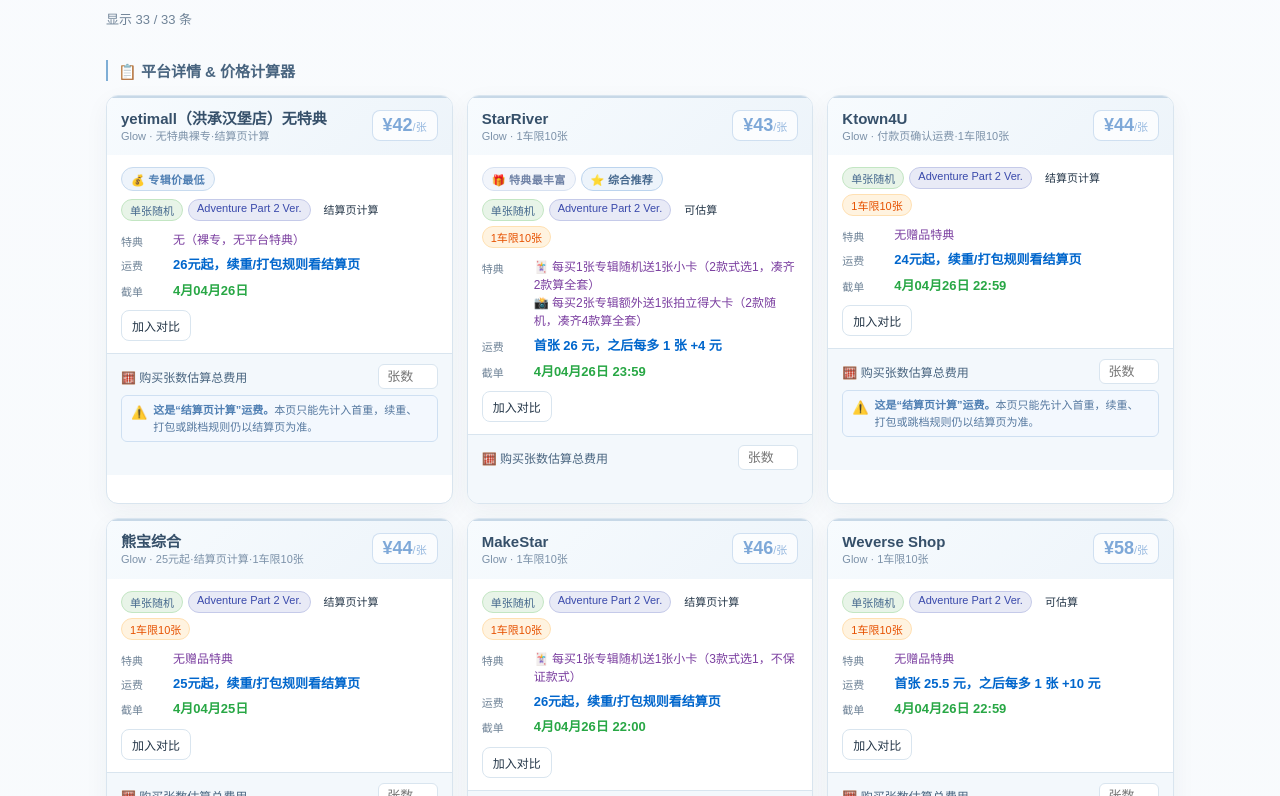
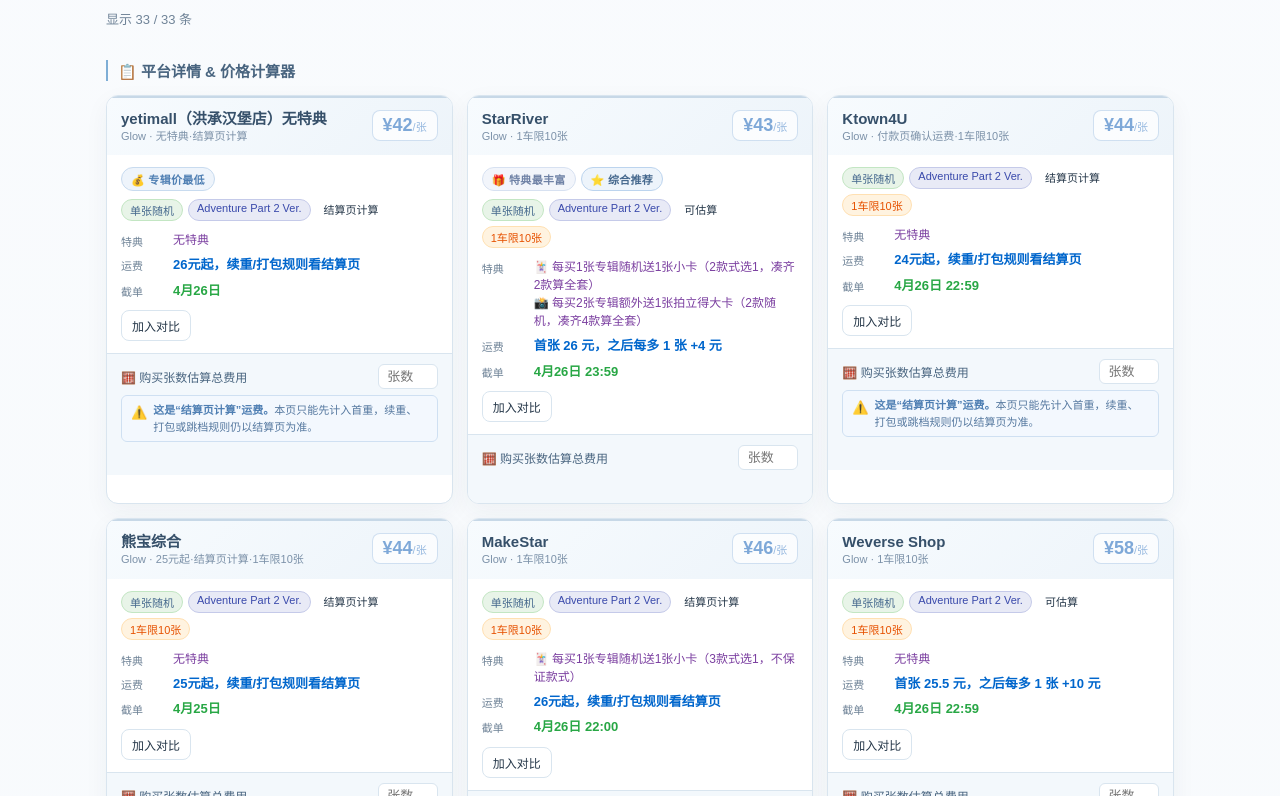
Before and after one commit to XnghanAndMate/glow-album, a plain HTML site: page index.html in a window 1280 px wide. Shown: the part 2004-2800 px from the top of the page. Drawn offline with Linux system fonts and the light colour scheme.

Commit message:
Add files via upload

```diff
--- a/index.html
+++ b/index.html
@@ -735,7 +735,7 @@
   <div class="header-inner">
   <h1>XngHan&Xoul — <span>1st Mini Album</span> [Glow]</h1>
   <p>各平台购买汇总 · 特典说明 · 运费估算</p>
-  <div class="badge">💿 数据截止日期：最晚 2026/4/26</div>
+  <div class="badge">💿 数据截止日期：最晚 4月26日</div>
   </div>
 </div>
 
@@ -745,7 +745,7 @@
   <div class="info-bar">
     <div class="info-pill"><span class="icon">📦</span> 版本：<strong>Glow Ver. / Adventure Part 2 Ver. / XngHan Ver.</strong></div>
     <div class="info-pill"><span class="icon">🛒</span> 类型：<strong>单张随机 / 套装</strong></div>
-    <div class="info-pill"><span class="icon">⏰</span> 最晚截单：<strong>2026/4/26 23:59</strong></div>
+    <div class="info-pill"><span class="icon">⏰</span> 最晚截单：<strong>4月26日 23:59</strong></div>
   </div>
 
   <!-- Shipping Guide -->
@@ -1117,7 +1117,7 @@ const albums = [
   {
     id: 25, album: 'Glow', type: '单张随机', ver: 'XngHan Ver.',
     platform: 'Ktown4U Smart Album', platformTag: 'Ktown4U', giftScore: 0,
-    gift: '无（裸专，无平台特典）',
+    gift: '无特典',
     price: 97, shippingBase: 24, shippingAdd: null, shippingSystem: true,
     note: '付款页确认运费·智能专辑版·1车限10张', deadline: '2026-04-26 22:59'
   },
@@ -1150,7 +1150,7 @@ const albums = [
   {
     id: 26, album: 'Glow', type: '套装', ver: '套装',
     platform: 'Ktown4U（洪承汉堡店）', platformTag: 'Ktown4U', giftScore: 0,
-    gift: '无（裸专，无平台特典）',
+    gift: '无特典',
     contents: 'Glow Ver. ×2（两款封面各1张，共2张专辑）',
     price: 125, shippingBase: 24, shippingAdd: null, shippingSystem: true,
     note: 'Glow一键毕业·付款页确认运费·1车限10套', deadline: '2026-04-26 22:59'
@@ -1168,9 +1168,9 @@ const albums = [
   {
     id: 28, album: 'Glow', type: '单张随机', ver: 'Glow Ver.',
     platform: 'yetimall（洪承汉堡店）无特典', platformTag: '洪承汉堡', giftScore: 0,
-    gift: '无（裸专，无平台特典）',
+    gift: '无特典',
     price: 64, shippingBase: 26, shippingAdd: null, shippingSystem: true,
-    note: '无特典裸专·结算页计算', deadline: '2026-04-26'
+    note: '无特典·结算页计算', deadline: '2026-04-26'
   },
   {
     id: 29, album: 'Glow', type: '单张随机', ver: 'Glow Ver.',
@@ -1196,16 +1196,16 @@ const albums = [
   {
     id: 32, album: 'Glow', type: '单张随机', ver: 'Adventure Part 2 Ver.',
     platform: 'yetimall（洪承汉堡店）无特典', platformTag: '洪承汉堡', giftScore: 0,
-    gift: '无（裸专，无平台特典）',
+    gift: '无特典',
     price: 42, shippingBase: 26, shippingAdd: null, shippingSystem: true,
-    note: '无特典裸专·结算页计算', deadline: '2026-04-26'
+    note: '无特典·结算页计算', deadline: '2026-04-26'
   },
   {
     id: 33, album: 'Glow', type: '单张随机', ver: 'XngHan Ver.',
     platform: 'yetimall（洪承汉堡店）无特典', platformTag: '洪承汉堡', giftScore: 0,
-    gift: '无（裸专，无平台特典）',
+    gift: '无特典',
     price: 98, shippingBase: 26, shippingAdd: null, shippingSystem: true,
-    note: '无特典裸专·结算页计算', deadline: '2026-04-26'
+    note: '无特典·结算页计算', deadline: '2026-04-26'
   }
 ];
 
@@ -1460,7 +1460,12 @@ function deadlineStatus(dl) {
 
 function formatDeadline(dl) {
   if (!dl) return '—';
-  return dl.replace('2026-', '4月').replace(/-(\d+)/, '月$1日').replace(' ', ' ');
+  const normalized = String(dl).replace('T', ' ').trim();
+  const m = normalized.match(/^(\d{4})-(\d{2})-(\d{2})(?:\s+(\d{2}):(\d{2}))?$/);
+  if (!m) return normalized;
+  const [, , month, day, hour, minute] = m;
+  const base = `${Number(month)}月${Number(day)}日`;
+  return (hour && minute) ? `${base} ${hour}:${minute}` : base;
 }
 
 function buildCard(item) {
@@ -1471,7 +1476,7 @@ function buildCard(item) {
 
   const shippingMeta = getShippingMeta(item);
   const shippingStr = shippingMeta.detail;
-  const giftText = (!item.gift || item.gift === '无') ? '无赠品特典' : item.gift.replace(/\n/g, '<br>');
+  const giftText = (!item.gift || item.gift === '无') ? '无特典' : item.gift.replace(/\n/g, '<br>');
 
   return `
   <div class="album-card${pastClass}${nearClass}${compareIds.includes(item.id) ? ' compare-picked' : ''}"
```
